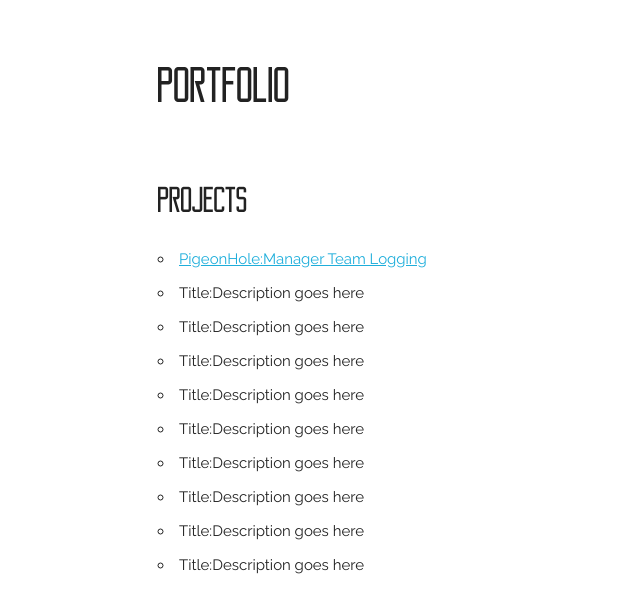
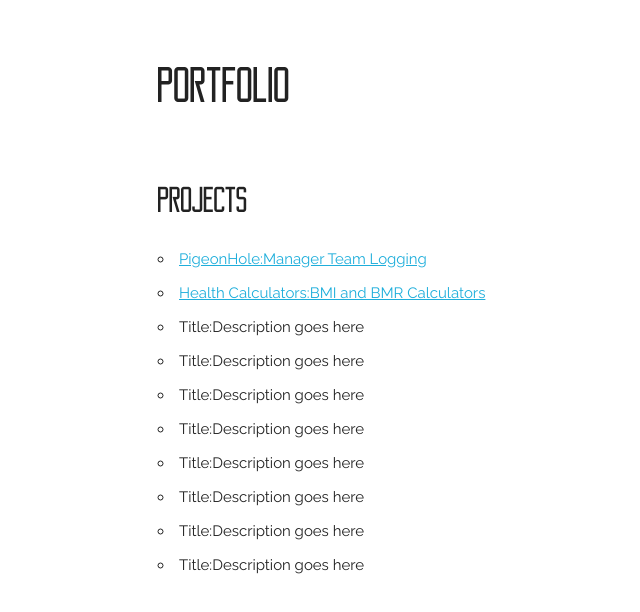
Before and after one commit to UbuntuJohn/GitHookDemo, a plain HTML site: page index.html in a window 1280 px wide. Shown: the whole page, without its empty margins (2-642 px from the left). Drawn offline with Linux system fonts and the light colour scheme; files whose address does not match are found by name.

Commit message:
Added second link

```diff
--- a/index.html
+++ b/index.html
@@ -47,7 +47,7 @@
       <div class="twelve columns">
         <ul>
           <li><a href="https://github.com/UbuntuJohn/ASL2" target="_blank">PigeonHole:Manager Team Logging</a></li>
-          <li>Title:Description goes here</li>
+          <li><a href="https://github.com/UbuntuJohn/health" target="_blank">Health Calculators:BMI and BMR Calculators</a></li>
           <li>Title:Description goes here</li>
           <li>Title:Description goes here</li>
           <li>Title:Description goes here</li>
```
